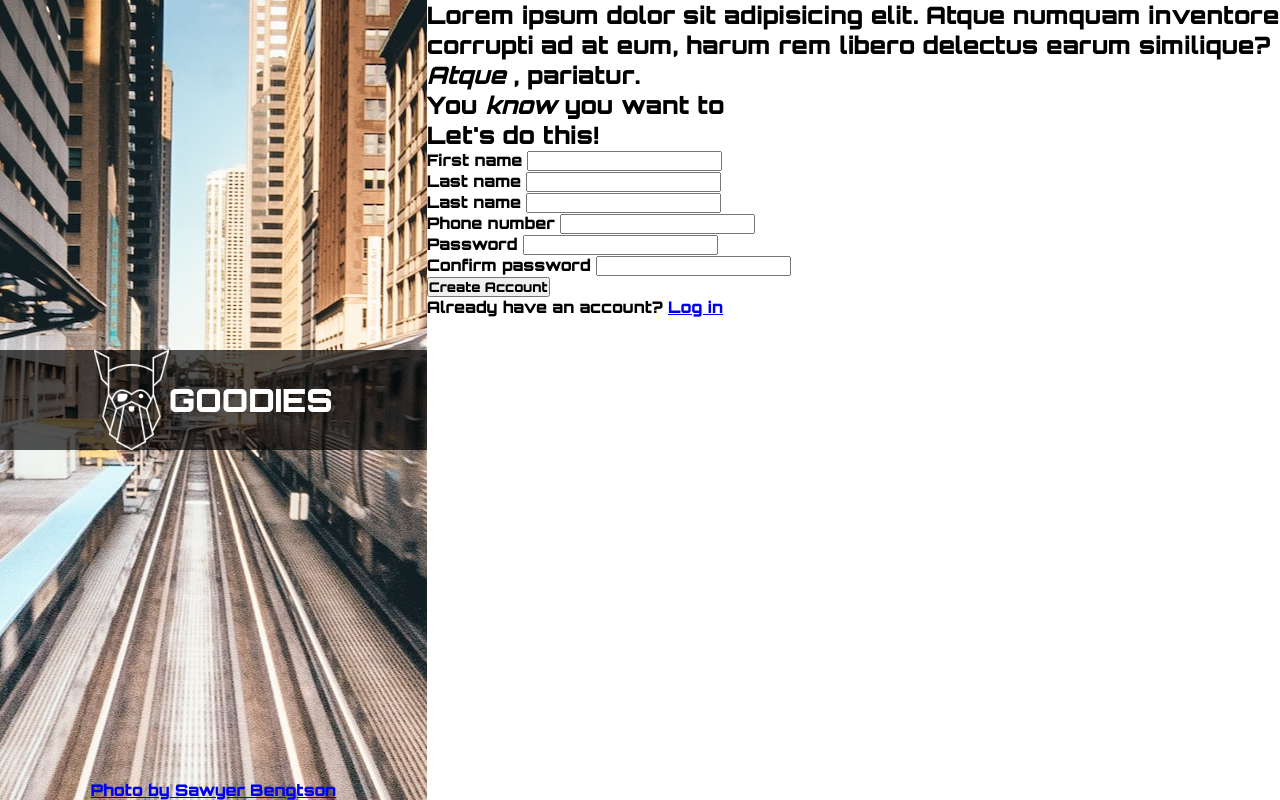
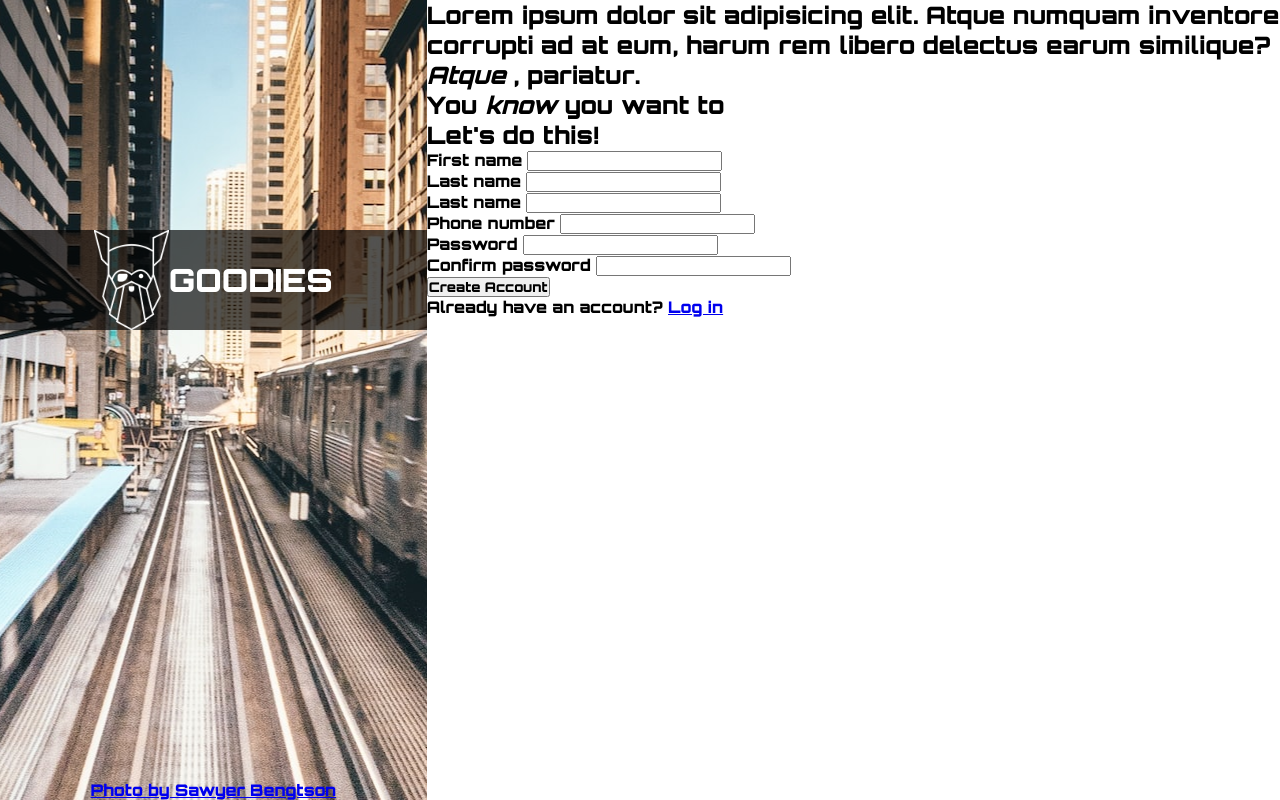
Before and after one commit to qirele/form-odin, a plain HTML site: page index.html in a window 1280 px wide. Drawn offline with Linux system fonts and the light colour scheme.

Commit message:
give the "odin" logo fixed height and align it to the end of height

```diff
--- a/index.html
+++ b/index.html
@@ -12,9 +12,11 @@
   </head>
   <body>
     <header class="header">
-      <div>
-        <img src="./images/odin-lined.png" alt="logo" />
-        <h1>GOODIES</h1>
+      <div class="logo-wrapper">
+        <div>
+          <img src="./images/odin-lined.png" alt="logo" />
+          <h1>GOODIES</h1>
+        </div>
       </div>
       <div>
         <a href="https://unsplash.com/photos/umRPY9w3q1c">Photo by Sawyer Bengtson</a>
--- a/style.css
+++ b/style.css
@@ -21,21 +21,26 @@ main {
 .header {
   background: url('./images/train.jpg') no-repeat center;
   min-height: 100vh;
-  display: flex;
-  flex-direction: column;
-  justify-content: center;
   position: relative;
 }
 
-.header div:first-of-type {
+.logo-wrapper {
+  height: 330px;
+  display: flex;
+}
+
+.header > div > div {
   background-color: #000000ab;
   color: white;
   display: flex;
   justify-content: center;
   align-items: center;
+
+  align-self: flex-end;
+  width: 100%;
 }
 
-.header div:last-of-type {
+.header > div:last-of-type {
   width: 100%;
   position: absolute;
   bottom: 0;
```
